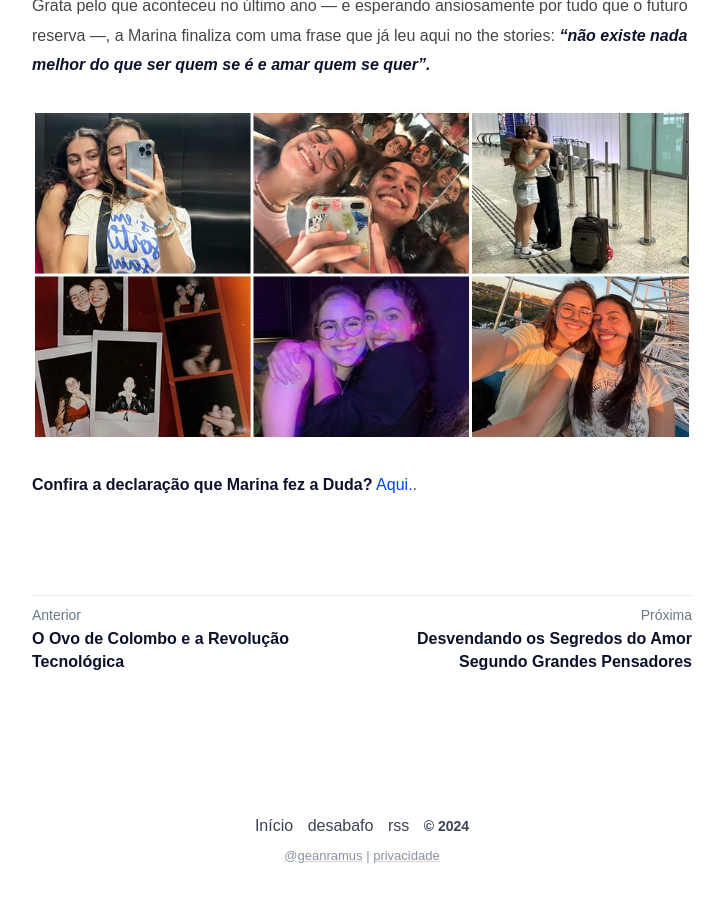
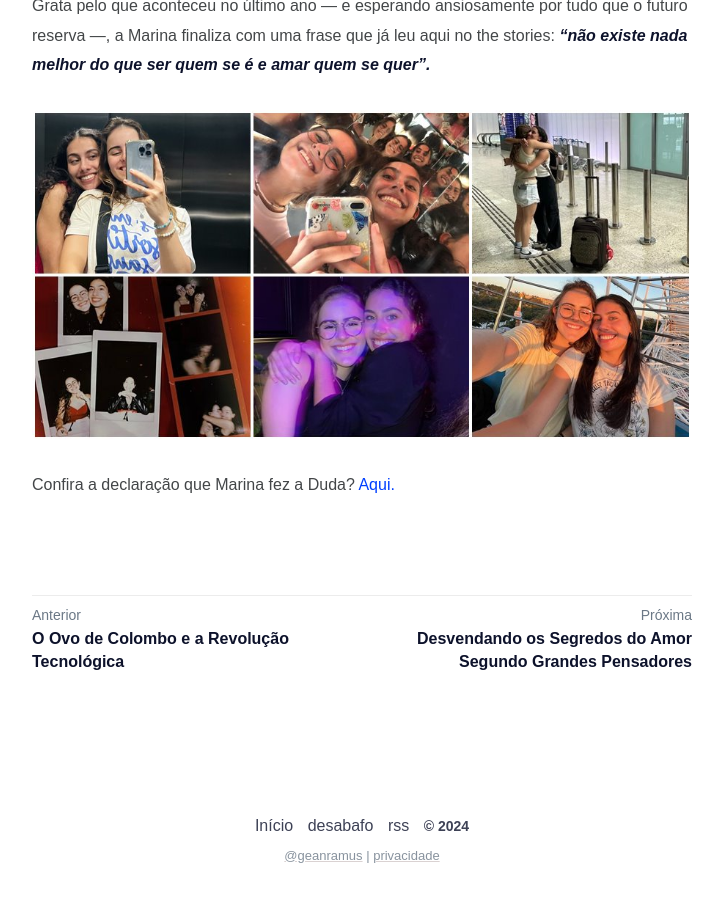
Before and after one commit to geanramos/blog-v24, a Jekyll site: the page built from _posts/memories/2024-06-09-re-encontros-marcados.md, in a window 1280 px wide and 900 px high, scrolled down 3427 px. Shown: the whole window, without its empty margins (278-1001 px from the left). Built offline with Jekyll 4.4.1, drawn with Linux system fonts in a browser that asks for light colours; some web fonts are replaced; comment, search, counter and statistics services are not loaded.

```diff
--- a/_posts/memories/2024-06-09-re-encontros-marcados.md
+++ b/_posts/memories/2024-06-09-re-encontros-marcados.md
@@ -72,4 +72,4 @@ Grata pelo que aconteceu no último ano — e esperando ansiosamente por tudo qu
 
 ![@marinabfaria e @duda_hellmeister](./img/marinabfaria-e-duda_hellmeister.jpg)
 
-**Confira a declaração que  Marina fez a Duda?** [Aqui.](./img/marinabfaria-e-duda_hellmeister-2.png).
+Confira a declaração que  Marina fez a Duda? [Aqui.](./img/marinabfaria-e-duda_hellmeister-2.png)
```
